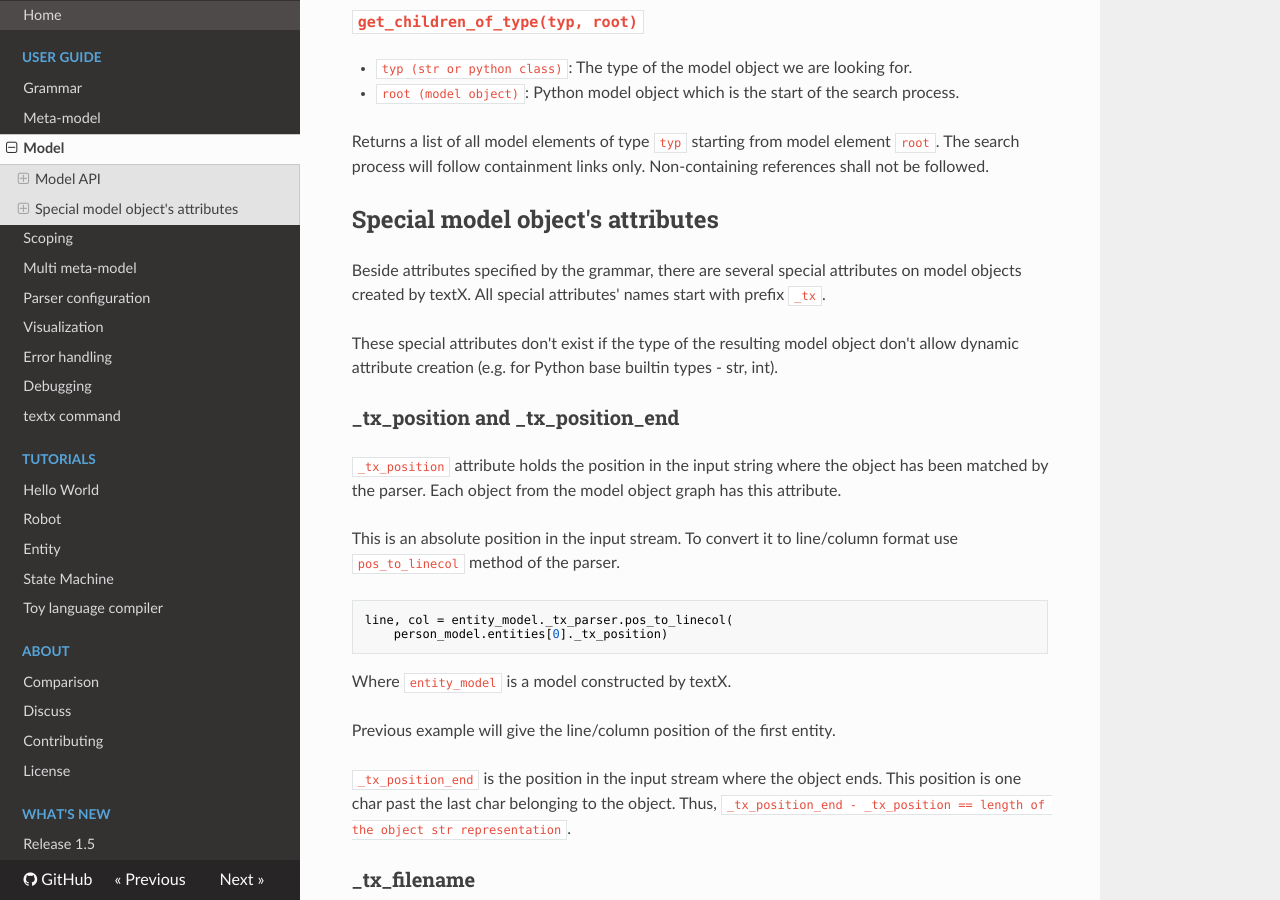
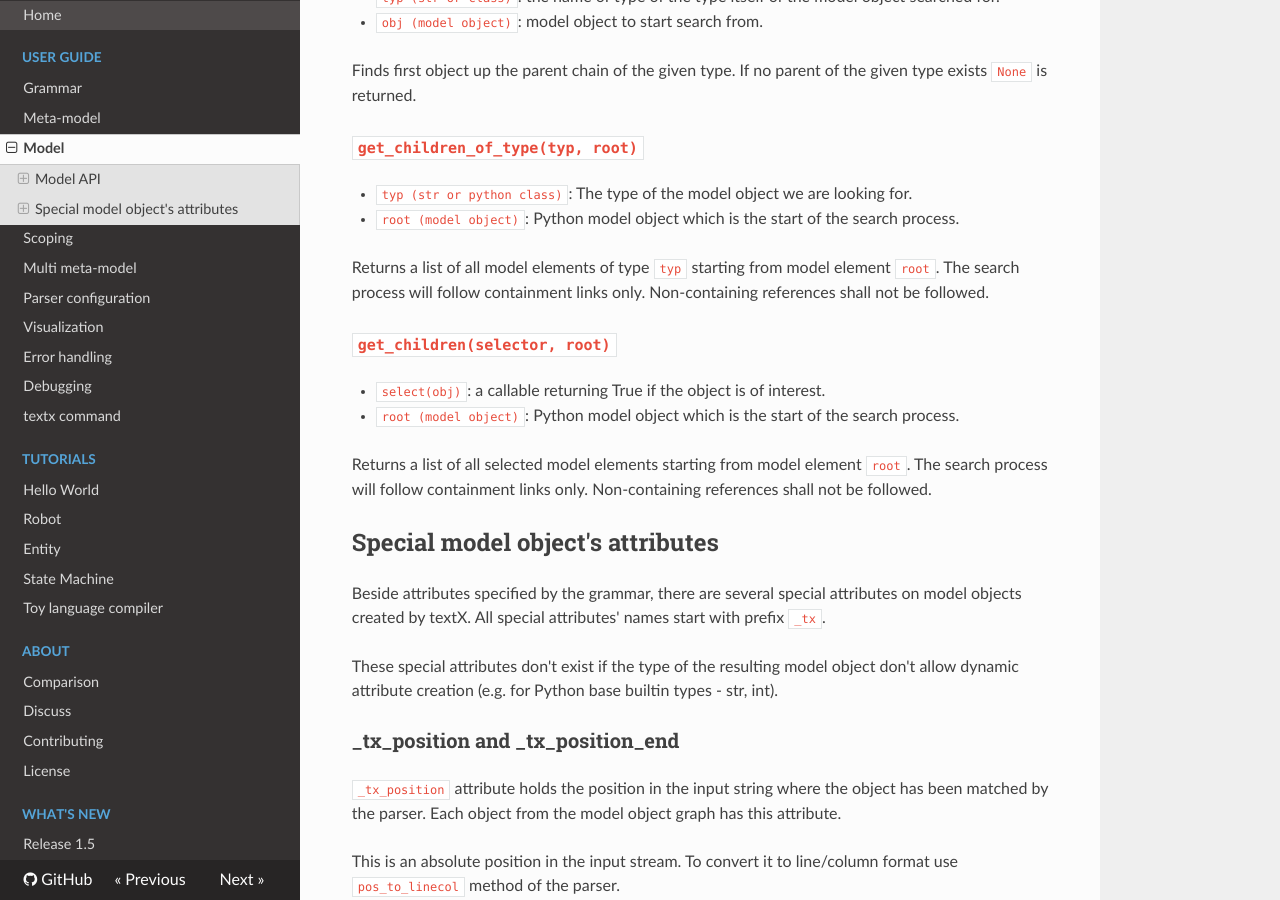
Before and after one commit to textX/textX, an MkDocs documentation site: the page built from docs/model.md, in a window 1280 px wide and 900 px high, scrolled down 1889 px. Built offline with MkDocs 1.6.1, drawn with Linux system fonts in a browser that asks for light colours; nearby versions of some CDN libraries; old or Windows-style settings are respelled for this version of MkDocs; some of the changed text lies outside the part shown.

Commit message:
added note concerning input encoding. added API detail (get_children).

```diff
--- a/docs/model.md
+++ b/docs/model.md
@@ -12,8 +12,8 @@
 on-the-fly from the grammar rules or are [supplied by the
 user](metamodel.md#custom-classes).
 
-A model is created from the input string using the `model_from_file` and `model_from_str`
-methods of the meta-model instance.
+A model is created from the input string using the `model_from_file` and
+`model_from_str` methods of the meta-model instance.
 
     from textx import metamodel_from_file
 
@@ -21,6 +21,11 @@
 
     # Create model
     my_model = my_mm.model_from_file('some_model.ext')
+
+
+!!! note
+    The model_from_file method takes an optional argument `encoding`
+    to control the input encoding of the model file to be loaded.
 
 
 Let's take the Entity language used in [Custom
@@ -103,6 +108,16 @@
 `root`. The search process will follow containment links only. Non-containing
 references shall not be followed.
 
+### `get_children(selector, root)`
+
+- `select(obj)`: a callable returning True if the object is of interest.
+- `root (model object)`: Python model object which is the start of the search
+    process.
+
+Returns a list of all selected model elements starting from model element
+`root`. The search process will follow containment links only. Non-containing
+references shall not be followed.
+
 ## Special model object's attributes
 
 Beside attributes specified by the grammar, there are several special
```
